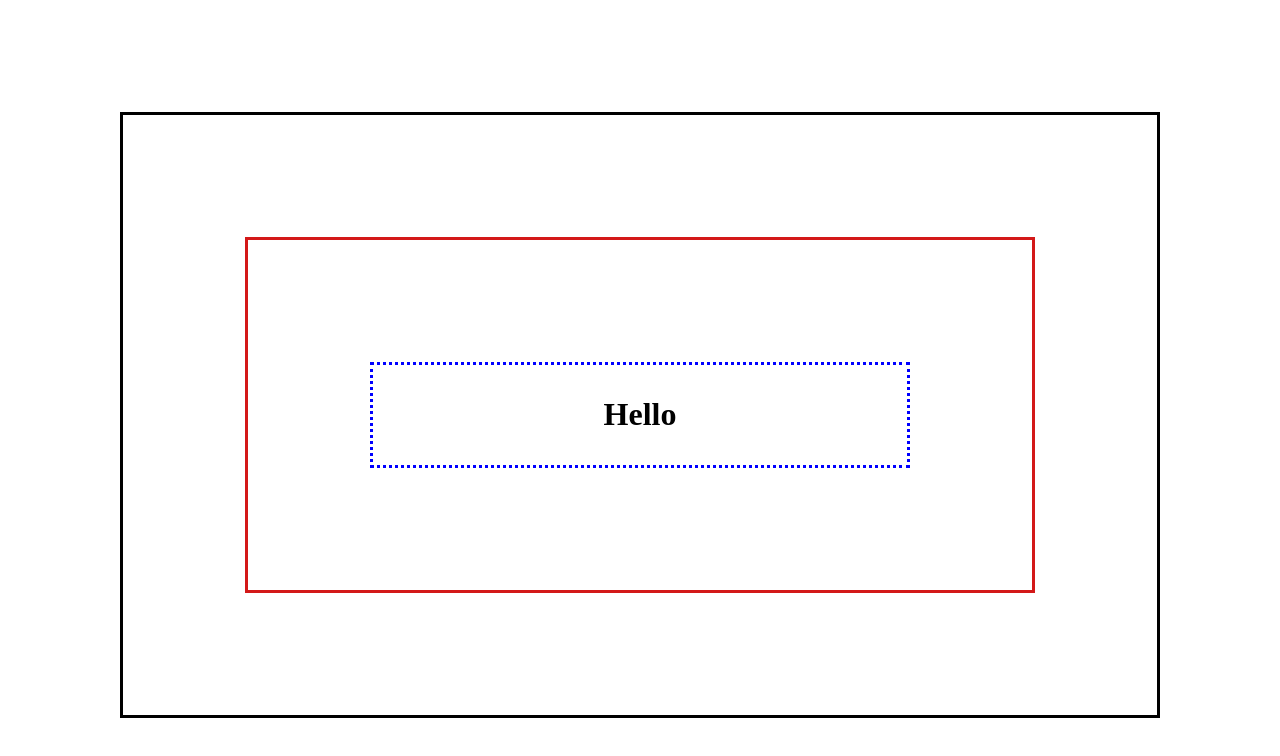
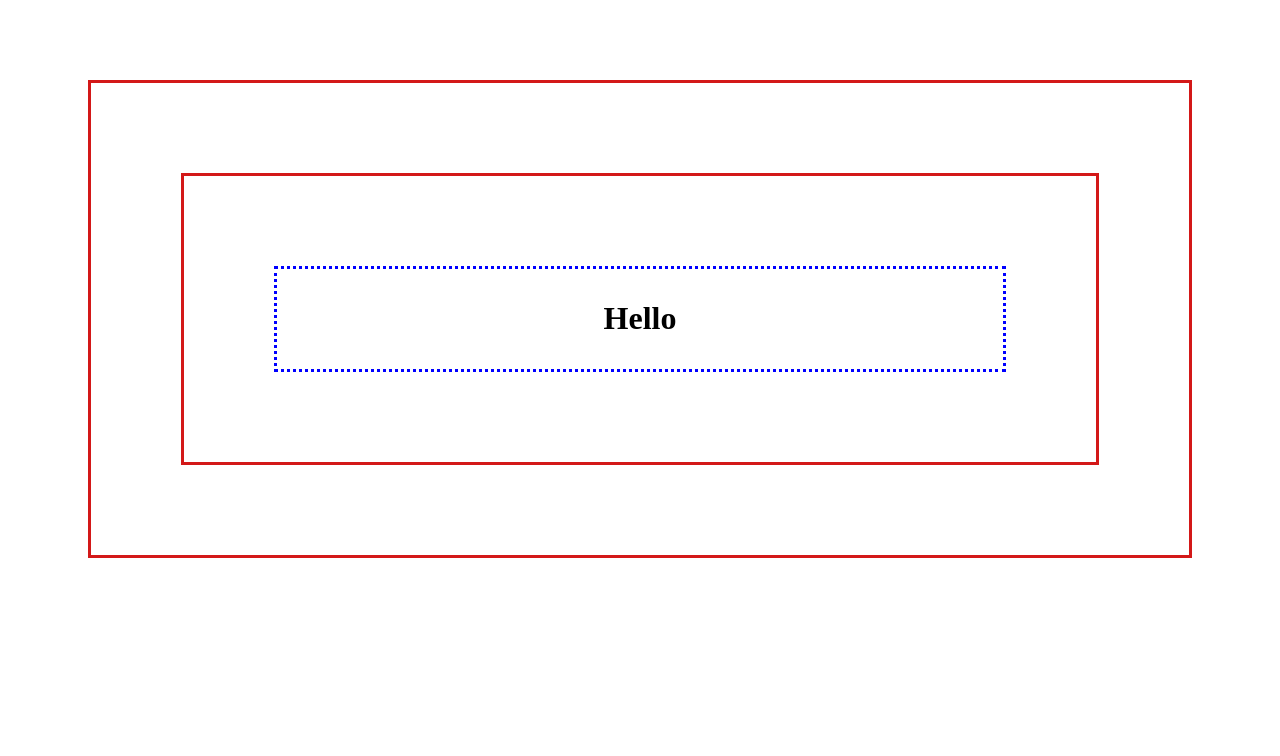
Before and after one commit to prudenceAhimbisibwe/embedded-rectangle, a plain HTML site: page index.html in a window 1280 px wide. Drawn offline with Linux system fonts and the light colour scheme.

Commit message:
correction

```diff
--- a/indxx.html
+++ b/index.html
@@ -9,7 +9,7 @@
 </head>
 <body>
     <div class="container">
-        <div class="lovelace">
+        <div class="container">
             <div class="content">
                 <h1>Hello</h1>
 
--- a/style.css
+++ b/style.css
@@ -1,18 +1,18 @@
-div.container{
+.container{
     border: solid;
-    padding: 10px 10px 10px 10px;
-    margin: 7pc 7pc 7pc 7pc;
+    padding: 10px ;
+    margin: 5pc ;
 
 }
-div.lovelace{
+.container{
     border:solid rgb(211, 24, 24);
-    padding: 10px 10px 10px 10px;
-    margin: 7pc 7pc 7pc 7pc;
+    padding: 10px ;
+    margin: 5pc ;
 }
-div.content{
+.content{
     border:dotted blue;
-    padding: 10px 10px 10px 10px;
-    margin: 7pc 7pc 7pc 7pc;
+    padding: 10px ;
+    margin: 5pc ;
 }
 h1{
     text-align: center;
```
